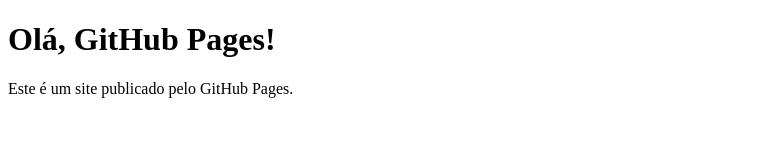
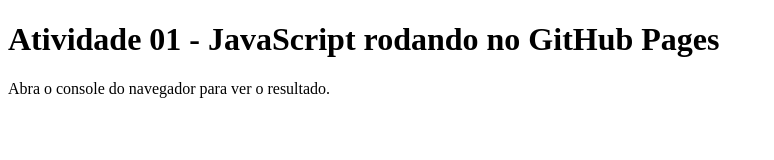
Before and after one commit to RoseliaCristina/atividade01-js, a plain HTML site: page index.html in a window 1280 px wide. Shown: the whole page, without its empty margins (0-774 px from the left). Drawn offline with Linux system fonts and the light colour scheme.

Commit message:
Integra JS ao index.html para rodar no GitHub Pages

```diff
--- a/index.html
+++ b/index.html
@@ -1,12 +1,15 @@
 <!DOCTYPE html>
 <html lang="pt-BR">
 <head>
-    <meta charset="UTF-8" />
-    <meta name="viewport" content="width=device-width, initial-scale=1" />
-    <title>Meu Site no GitHub Pages</title>
+  <meta charset="UTF-8" />
+  <meta name="viewport" content="width=device-width, initial-scale=1" />
+  <title>Atividade 01 - JS no GitHub Pages</title>
 </head>
 <body>
-    <h1>Olá, GitHub Pages!</h1>
-    <p>Este é um site publicado pelo GitHub Pages.</p>
+  <h1>Atividade 01 - JavaScript rodando no GitHub Pages</h1>
+  <p>Abra o console do navegador para ver o resultado.</p>
+
+  <!-- Link para seu arquivo JS -->
+  <script src="atividade01.js"></script>
 </body>
 </html>
```
